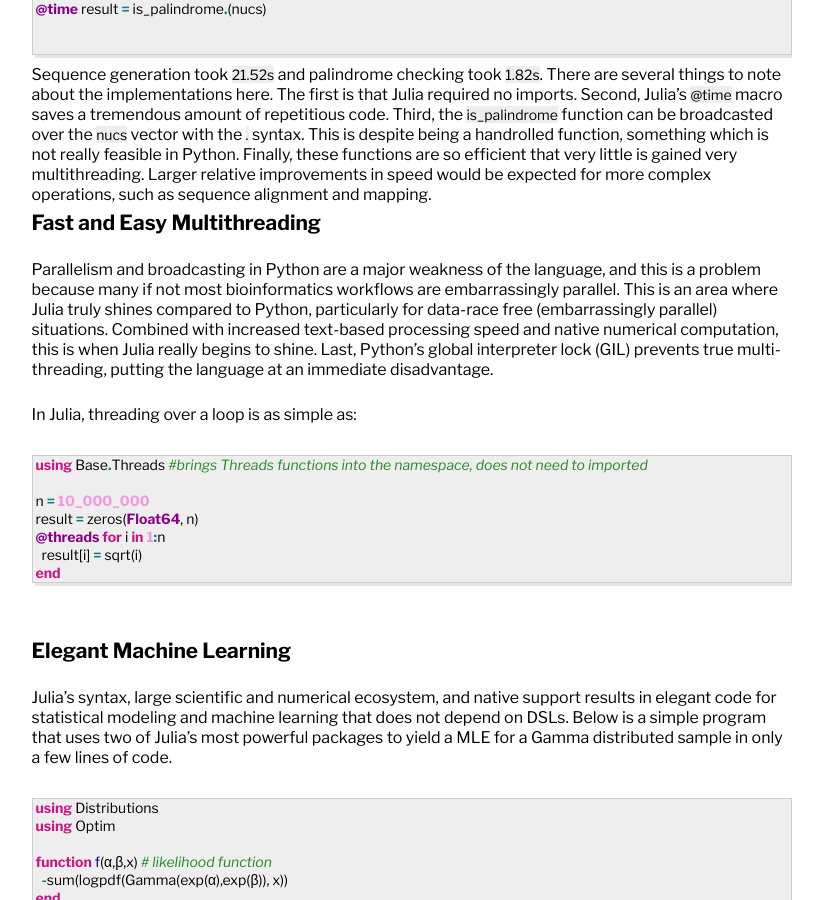
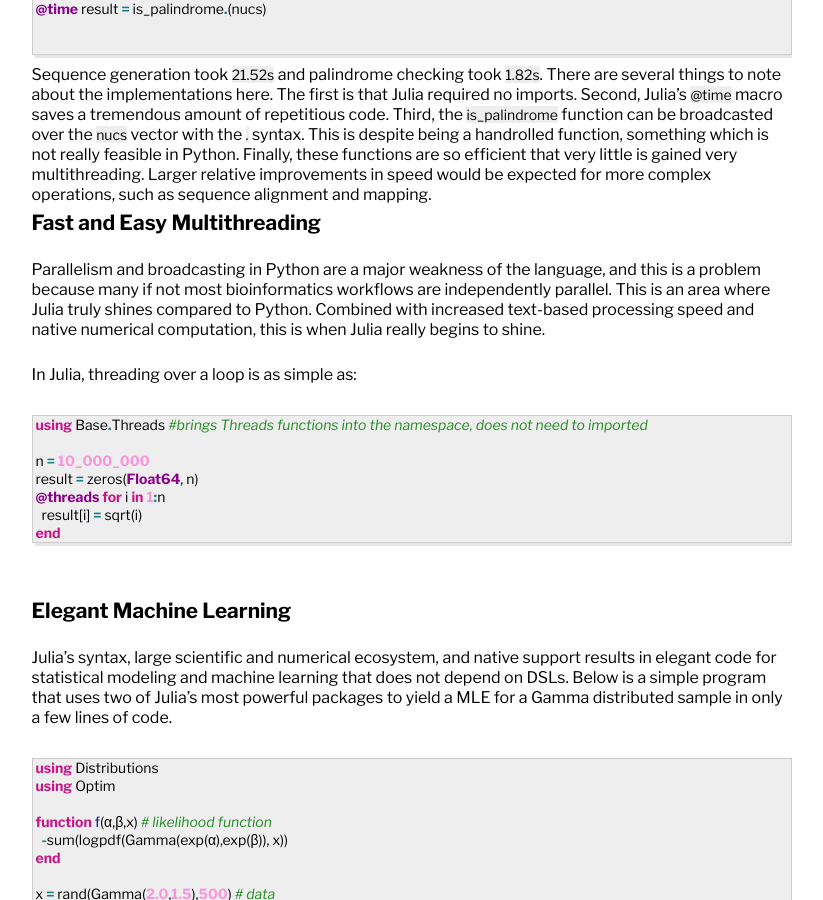
Before and after one commit to dan-sprague/dan-sprague.github.io, a Jekyll site: the page built from _posts/2024-12-4-juliacase.markdown, in a window 1280 px wide and 900 px high, scrolled down 2645 px. Shown: the whole window, without its empty margins (221-1044 px from the left). Built offline with Jekyll 4.4.1, drawn with Linux system fonts in a browser that asks for light colours; some of the changed text lies outside the part shown.

Commit message:
fixed bug

```diff
--- a/_posts/2024-12-4-juliacase.markdown
+++ b/_posts/2024-12-4-juliacase.markdown
@@ -45,7 +45,7 @@ For a scientific paper or research project, the following organizational scheme
         - data/
     - ...
 
-Dependency management is automatic, with no overhead other than the initial creation of a project directory via `Pkg.generate("Project")` To truly compartmentalize one’s work in Python between projects, or even specific analyses within a project, would be practically difficult or impossible. In Julia: enter the project directory and launch Julia. The correct environment with all its dependencies will be loaded from there. The base Julia environment is kept clean.<br><br>
+Dependency management is automatic, with no overhead other than the initial creation of a project directory via `Pkg.generate("Project")`. To truly compartmentalize one’s work in Python between projects, or even specific analyses within a project, would be practically difficult or impossible. In Julia: enter the project directory and launch Julia. The correct environment with all its dependencies will be loaded from there. The base Julia environment is kept clean.<br><br>
 
 
 ## Text Processing
@@ -134,7 +134,7 @@ Sequence generation took `21.52s` and palindrome checking took `1.82s`. There ar
 
 ## Fast and Easy Multithreading
 <br>
-Parallelism and broadcasting in Python are a major weakness of the language, and this is a problem because many if not most bioinformatics workflows are embarrassingly parallel. This is an area where Julia truly shines compared to Python, particularly for data-race free (embarrassingly parallel) situations. Combined with increased text-based processing speed and native numerical computation, this is when Julia really begins to shine. Last, Python’s global interpreter lock (GIL) prevents true multi-threading, putting the language at an immediate disadvantage.<br><br>
+Parallelism and broadcasting in Python are a major weakness of the language, and this is a problem because many if not most bioinformatics workflows are independently parallel. This is an area where Julia truly shines compared to Python. Combined with increased text-based processing speed and native numerical computation, this is when Julia really begins to shine.<br><br>
 
 In Julia, threading over a loop is as simple as:<br><br>
 
```
